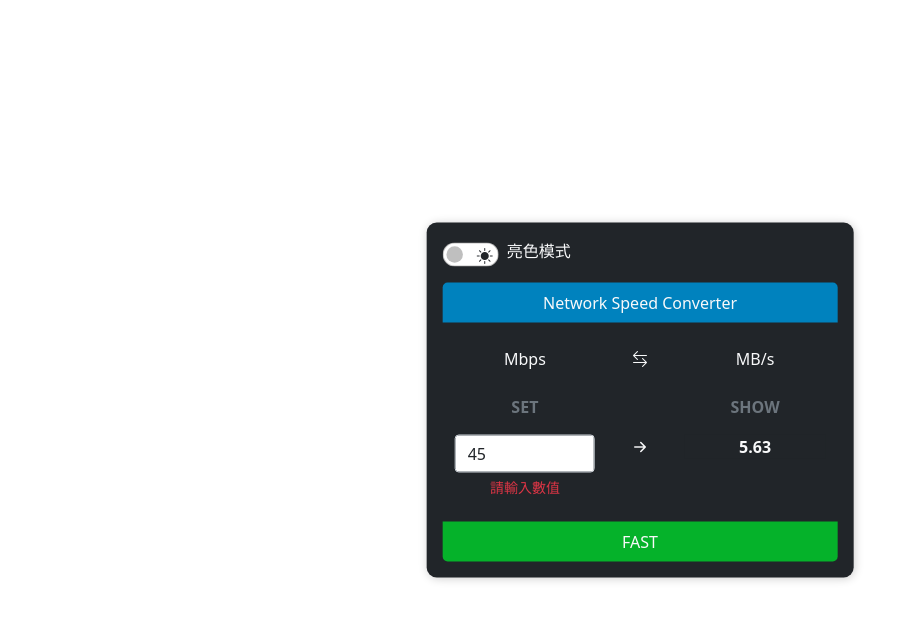
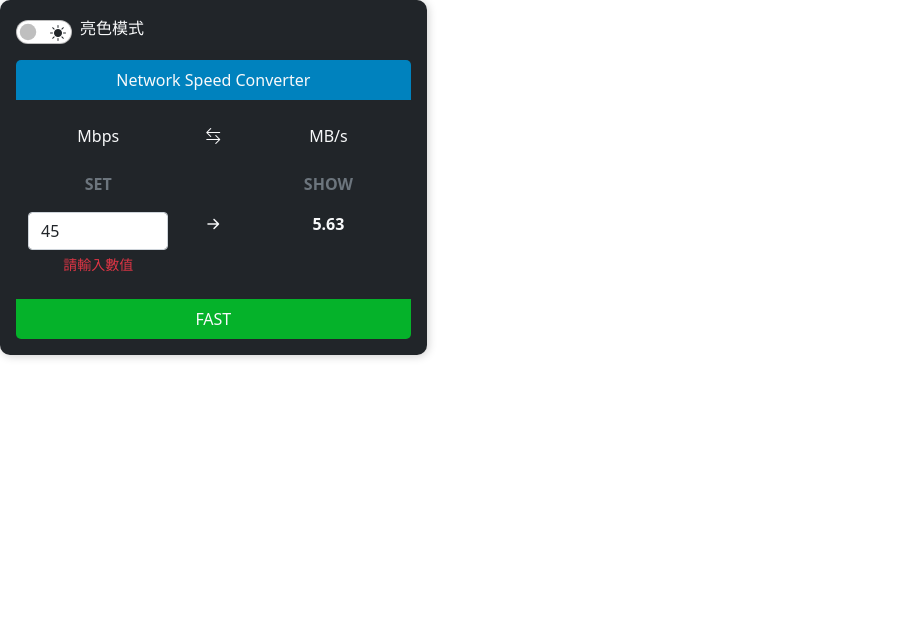
Before and after one commit to chennalhua/React-Project_Speed-Converter, a plain HTML site: page index.html in a window 1280 px wide. Shown: the whole page, without its empty margins (0-921 px from the left). Drawn offline with nearby package versions, Linux system fonts and the light colour scheme.

Commit message:
樣式修正

```diff
--- a/assets/scss/component/_App.scss
+++ b/assets/scss/component/_App.scss
@@ -9,10 +9,10 @@ $blue:#0082be;
 }
 
 .speed-box{
-    position: absolute;
-    top: 50%;
-    left: 50%;
-    transform: translate(-50%,-50%);
+    // position: absolute;
+    // top: 50%;
+    // left: 50%;
+    // transform: translate(-50%,-50%);
     box-shadow: 1px 1px 10px rgba(0,0,0,.2);
     border-radius: 10px;
 
```
Also changed, not shown: assets/css/all.css, 1 other file.
